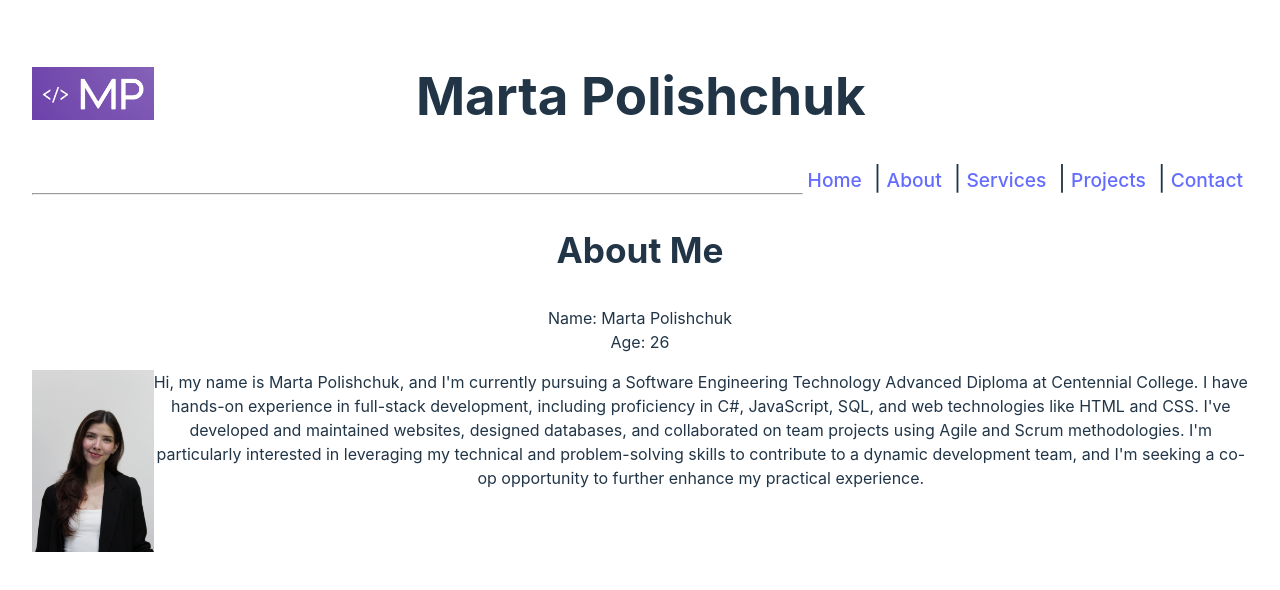
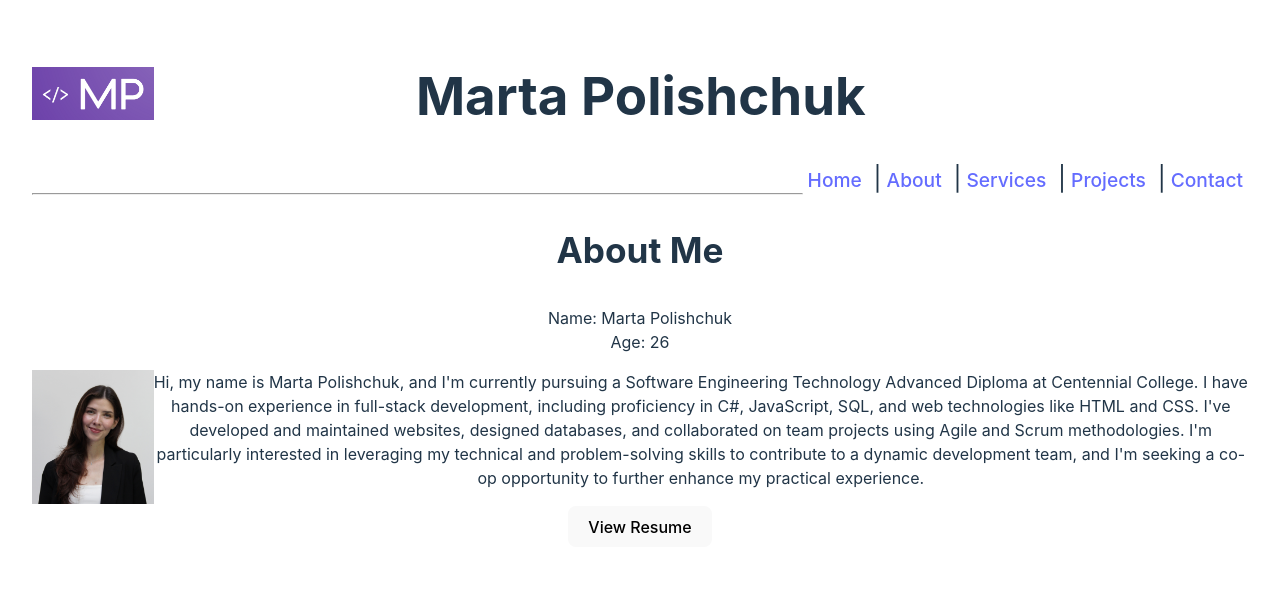
Before and after one commit to martapolii/www.martapolii.com, a React (Vite) app in the folder client/: page /about in a window 1280 px wide. Shown: the top 590 px of the page. Built offline with nearby package versions, Linux system fonts and the light colour scheme.

Commit message:
Add content to "About Me" page (headshot, bio, link to resume)

```diff
--- a/client/src/components/about.jsx
+++ b/client/src/components/about.jsx
@@ -10,8 +10,14 @@ export default function About() {
     <>
       <h2>About Me</h2>
       <p>Name: Marta Polishchuk <br/> Age: 26 <br/></p>
-      <img src="./src/assets/headshot.jpg"></img>
-      <p>Hi, my name is Marta Polishchuk, and I'm currently pursuing a Software Engineering Technology Advanced Diploma at Centennial College. I have hands-on experience in full-stack development, including proficiency in C#, JavaScript, SQL, and web technologies like HTML and CSS. I've developed and maintained websites, designed databases, and collaborated on team projects using Agile and Scrum methodologies. I'm particularly interested in leveraging my technical and problem-solving skills to contribute to a dynamic development team, and I'm seeking a co-op opportunity to further enhance my practical experience.</p>
+      <img src="./src/assets/headshot.jpg" alt="Headshot of Marta Polishchuk"></img>
+      <p>
+        Hi, my name is Marta Polishchuk, and I'm currently pursuing a Software Engineering Technology Advanced Diploma at Centennial College. I have hands-on experience in full-stack development, including proficiency in C#, JavaScript, SQL, and web technologies like HTML and CSS. I've developed and maintained websites, designed databases, and collaborated on team projects using Agile and Scrum methodologies. I'm particularly interested in leveraging my technical and problem-solving skills to contribute to a dynamic development team, and I'm seeking a co-op opportunity to further enhance my practical experience.
+        </p>
+      {/* button to view resume */}
+      <a href="MartaPolishchuk_Resume.pdf" target="blank" rel="noopener noreferrer">
+      <button>View Resume</button></a>
     </>
+
   );
 }
```
Also changed, not shown: client/src/assets/headshot.jpg, 1 other file (tests, documents, lock files or other folders).
